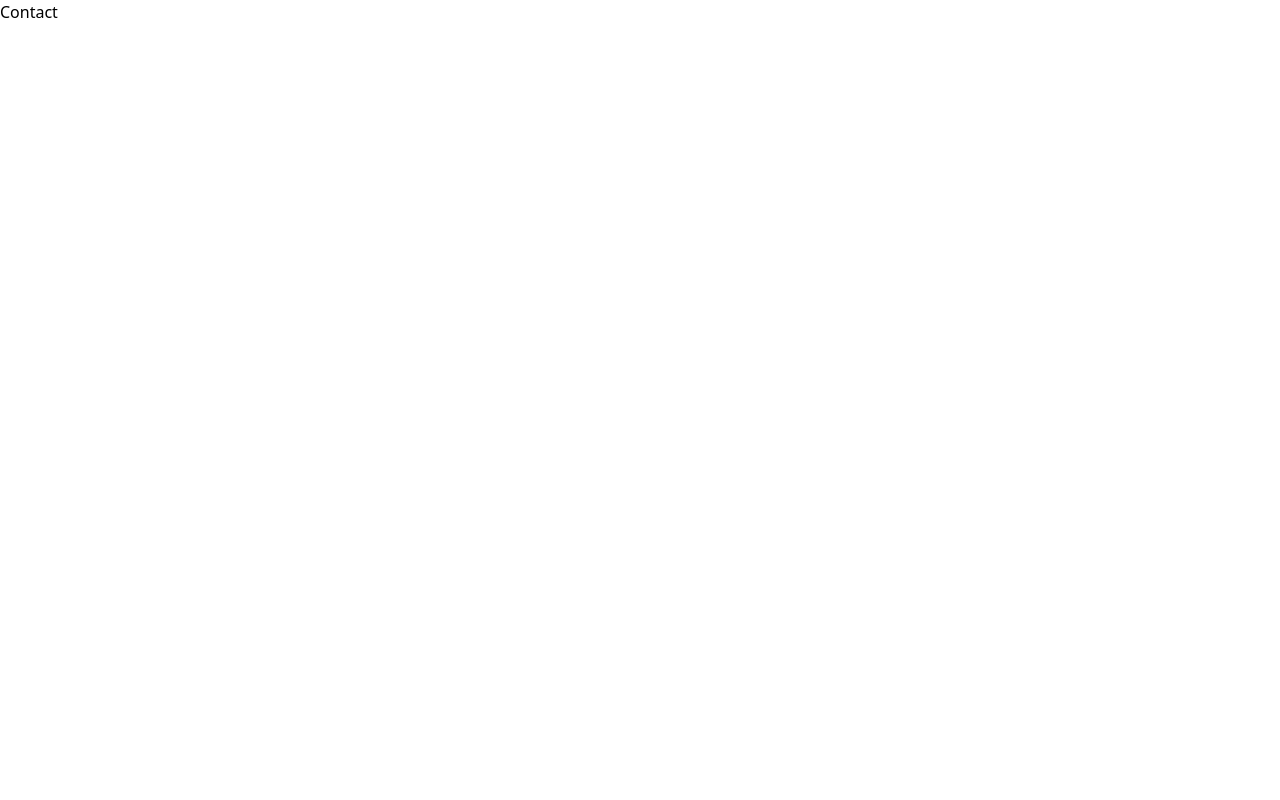
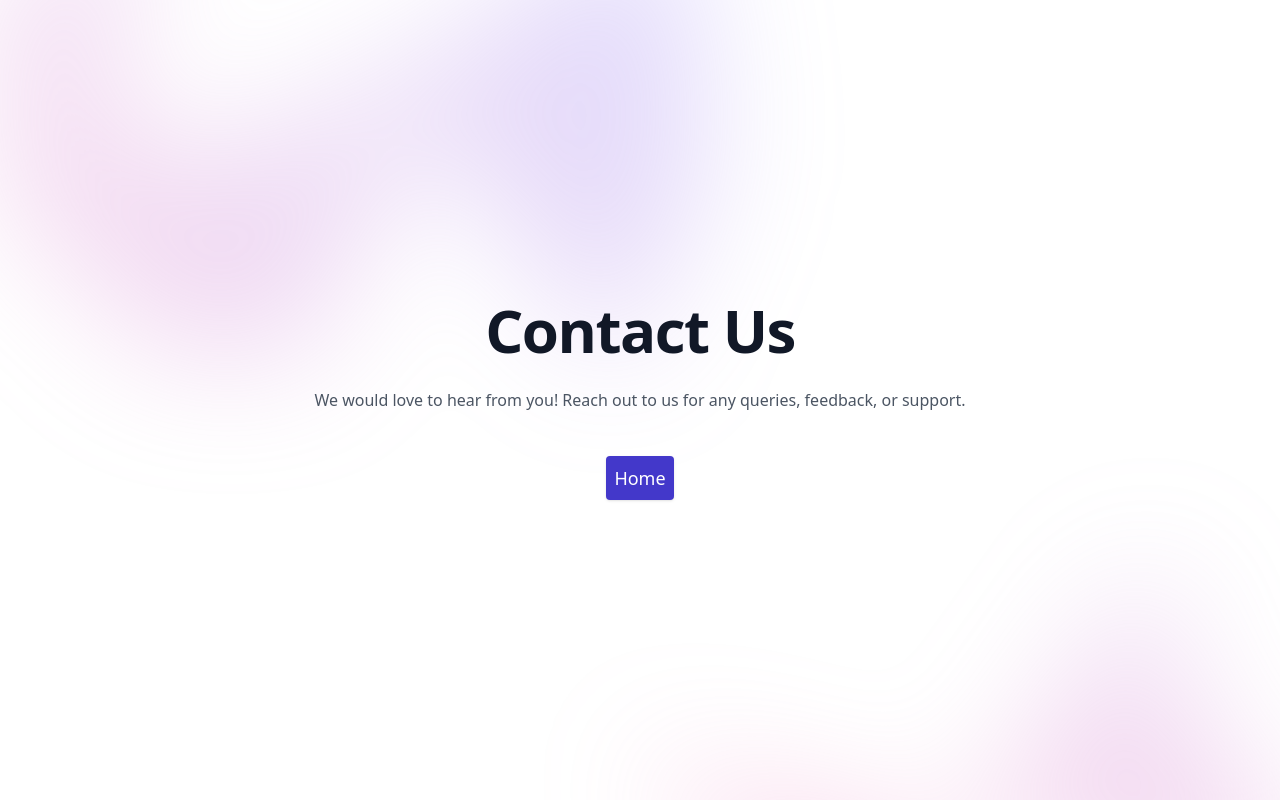
Before and after one commit to MoDev40/quiz-master, a React (Vite) app: page /contact in a window 1280 px wide. Shown: the top 800 px of the page. Built offline with nearby package versions, Linux system fonts and the light colour scheme.

Commit message:
updated with globalLayout

```diff
--- a/src/App.jsx
+++ b/src/App.jsx
@@ -1,18 +1,20 @@
-import { Route, Routes } from "react-router-dom"
-import Contact from "./components/Contact"
-import Home from "./components/Home"
-import Playground from "./components/Playground"
+import React from 'react';
+import { Route, Routes } from 'react-router-dom';
+import Contact from './components/Contact';
+import GlobalLayout from './components/GlobalLayout';
+import Home from './components/Home';
+import Playground from './components/Playground';
 
- function App() {
- return (
-  <>
-  <Routes>
-    <Route path="/" element={<Home />} />
-    <Route path="/contact" element={<Contact />} />
-    <Route path="/playground" element={<Playground />} />
-  </Routes>
-  </>
- )
- }
+function App() {
+  return (
+      <Routes>
+        <Route path="/" element={<GlobalLayout />}>
+          <Route index element={<Home />} />
+          <Route path="contact" element={<Contact />} />
+          <Route path="playground" element={<Playground />} />
+        </Route>
+      </Routes>
+  );
+}
 
- export default App
+export default App;
--- a/src/components/Contact.jsx
+++ b/src/components/Contact.jsx
@@ -1,9 +1,22 @@
-import React from 'react'
+import React from 'react';
+import { Link } from 'react-router-dom';
 
 function Contact() {
   return (
-    <div>Contact</div>
-  )
+    <div className="mx-auto max-w-2xl flex flex-col justify-center h-screen">
+      <div className="text-center">
+        <h1 className="text-4xl font-bold tracking-tight text-gray-900 sm:text-6xl">Contact Us</h1>
+        <p className="mt-6 text-md leading-8 text-gray-600">
+          We would love to hear from you! Reach out to us for any queries, feedback, or support.
+        </p>
+        <div className="mt-10 flex items-center justify-center gap-x-6">
+          <Link className="btn" to="/">
+            Home
+          </Link>
+        </div>
+      </div>
+    </div>
+  );
 }
 
-export default Contact
+export default Contact;
--- /dev/null
+++ b/src/components/GlobalLayout.jsx
@@ -0,0 +1,38 @@
+import React from 'react';
+import { Outlet } from 'react-router-dom';
+
+const GlobalLayout = () => {
+  return (
+    <div className="bg-white">
+      <div className="relative isolate px-6 lg:px-8 min-h-screen">
+        <div
+          className="absolute inset-x-0 -top-40 -z-10 transform-gpu overflow-hidden blur-3xl sm:-top-80"
+          aria-hidden="true"
+        >
+          <div
+            className="relative left-[calc(50%-11rem)] aspect-[1155/678] w-[36.125rem] -translate-x-1/2 rotate-[30deg] bg-gradient-to-tr from-[#ff80b5] to-[#9089fc] opacity-30 sm:left-[calc(50%-30rem)] sm:w-[72.1875rem]"
+            style={{
+              clipPath:
+                'polygon(74.1% 44.1%, 100% 61.6%, 97.5% 26.9%, 85.5% 0.1%, 80.7% 2%, 72.5% 32.5%, 60.2% 62.4%, 52.4% 68.1%, 47.5% 58.3%, 45.2% 34.5%, 27.5% 76.7%, 0.1% 64.9%, 17.9% 100%, 27.6% 76.8%, 76.1% 97.7%, 74.1% 44.1%)',
+            }}
+          />
+        </div>
+        <Outlet />
+        <div
+          className="absolute inset-x-0 top-[calc(100%-13rem)] -z-10 transform-gpu overflow-hidden blur-3xl sm:top-[calc(100%-30rem)]"
+          aria-hidden="true"
+        >
+          <div
+            className="relative left-[calc(50%+3rem)] aspect-[1155/678] w-[36.125rem] -translate-x-1/2 bg-gradient-to-tr from-[#ff80b5] to-[#9089fc] opacity-30 sm:left-[calc(50%+36rem)] sm:w-[72.1875rem]"
+            style={{
+              clipPath:
+                'polygon(74.1% 44.1%, 100% 61.6%, 97.5% 26.9%, 85.5% 0.1%, 80.7% 2%, 72.5% 32.5%, 60.2% 62.4%, 52.4% 68.1%, 47.5% 58.3%, 45.2% 34.5%, 27.5% 76.7%, 0.1% 64.9%, 17.9% 100%, 27.6% 76.8%, 76.1% 97.7%, 74.1% 44.1%)',
+            }}
+          />
+        </div>
+      </div>
+    </div>
+  );
+};
+
+export default GlobalLayout;
--- a/src/components/Home.jsx
+++ b/src/components/Home.jsx
@@ -1,61 +1,33 @@
-import React from 'react'
-import { Link } from 'react-router-dom'
+import React from 'react';
+import { Link } from 'react-router-dom';
 
 function Home() {
   return (
-    <div className="bg-white">
-      <div className="relative isolate px-6 lg:px-8">
-        <div
-          className="absolute inset-x-0 -top-40 -z-10 transform-gpu overflow-hidden blur-3xl sm:-top-80"
-          aria-hidden="true"
-        >
-          <div
-            className="relative left-[calc(50%-11rem)] aspect-[1155/678] w-[36.125rem] -translate-x-1/2 rotate-[30deg] bg-gradient-to-tr from-[#ff80b5] to-[#9089fc] opacity-30 sm:left-[calc(50%-30rem)] sm:w-[72.1875rem]"
-            style={{
-              clipPath:
-                'polygon(74.1% 44.1%, 100% 61.6%, 97.5% 26.9%, 85.5% 0.1%, 80.7% 2%, 72.5% 32.5%, 60.2% 62.4%, 52.4% 68.1%, 47.5% 58.3%, 45.2% 34.5%, 27.5% 76.7%, 0.1% 64.9%, 17.9% 100%, 27.6% 76.8%, 76.1% 97.7%, 74.1% 44.1%)',
-            }}
-          />
-        </div>
     <div className="mx-auto max-w-2xl flex flex-col justify-center h-screen">
       <div className="hidden sm:mb-8 sm:flex sm:justify-center">
         <div className="relative rounded-full px-3 py-1 text-sm leading-6 text-gray-600 ring-1 ring-gray-900/10 hover:ring-gray-900/20">
           Announcing our next round of funding.{' '}
-              <Link href='https://github.com/MoDev40' target='_blank' className="font-semibold text-indigo-600">
+          <Link to="https://github.com/MoDev40" target="_blank" className="font-semibold text-indigo-600">
             <span className="absolute inset-0" aria-hidden="true" />
             Read more <span aria-hidden="true">&rarr;</span>
           </Link>
         </div>
       </div>
       <div className="text-center">
-            <h1 className="text-4xl font-bold tracking-tight text-gray-900 sm:text-6xl">
-            Welcome to QuizMaster
-           </h1>
+        <h1 className="text-4xl font-bold tracking-tight text-gray-900 sm:text-6xl">Welcome to QuizMaster</h1>
         <p className="mt-6 text-md leading-8 text-gray-600">
-            Dive into the ultimate quiz experience with QuizMaster! Test your knowledge across various subjects, challenge your friends, and enhance your learning. Whether you're a trivia enthusiast or just looking for a fun way to learn, QuizMaster offers a seamless and engaging platform for all ages.
-            Join us today and start your journey towards becoming a quiz master!</p>
-            <div className="mt-10 flex items-center justify-center gap-x-6">
-            </div>
+          Dive into the ultimate quiz experience with QuizMaster! Test your knowledge across various subjects,
+          challenge your friends, and enhance your learning. Whether you're a trivia enthusiast or just looking for
+          a fun way to learn, QuizMaster offers a seamless and engaging platform for all ages. Join us today and
+          start your journey towards becoming a quiz master!
+        </p>
+        <div className="mt-10 flex items-center justify-center gap-x-6"></div>
       </div>
       <Link className="flex flex-col w-full" to="/playground">
         <button className="btn">Playground</button>
       </Link>
     </div>
-        <div
-          className="absolute inset-x-0 top-[calc(100%-13rem)] -z-10 transform-gpu overflow-hidden blur-3xl sm:top-[calc(100%-30rem)]"
-          aria-hidden="true"
-        >
-          <div
-            className="relative left-[calc(50%+3rem)] aspect-[1155/678] w-[36.125rem] -translate-x-1/2 bg-gradient-to-tr from-[#ff80b5] to-[#9089fc] opacity-30 sm:left-[calc(50%+36rem)] sm:w-[72.1875rem]"
-            style={{
-              clipPath:
-                'polygon(74.1% 44.1%, 100% 61.6%, 97.5% 26.9%, 85.5% 0.1%, 80.7% 2%, 72.5% 32.5%, 60.2% 62.4%, 52.4% 68.1%, 47.5% 58.3%, 45.2% 34.5%, 27.5% 76.7%, 0.1% 64.9%, 17.9% 100%, 27.6% 76.8%, 76.1% 97.7%, 74.1% 44.1%)',
-            }}
-          />
-        </div>
-      </div>
-    </div>
-  )
+  );
 }
 
-export default Home
+export default Home;
--- a/src/components/Playground.jsx
+++ b/src/components/Playground.jsx
@@ -1,7 +1,8 @@
+import { shuffle } from 'lodash';
 import React, { useState } from 'react';
 import toast from 'react-hot-toast';
 import SelectionForm from './SelectionForm';
-import { shuffle } from 'lodash';
+import { Link } from 'react-router-dom';
 
 const notify = (correct) => {
   correct ? toast.success('Correct!') : toast.error('Incorrect!');
@@ -28,8 +29,12 @@ function Playground() {
   };
 
   return (
-    questions.length > 0 ? (
+  <div className="mx-auto max-w-2xl flex flex-col justify-center h-screen">
+      <h1 className="text-4xl font-bold text-center tracking-tight text-gray-900 sm:text-6xl">Playground</h1>
+      {
+      questions.length > 0 ? (
       <div className='flex flex-col items-center container mx-auto py-10'>
+
         <div className='mb-6 text-center'>
           <h1 className='text-xl font-bold'>{sanitizeHtml(questions[i]?.question)}</h1>
           <p className='text-gray-600'>({i + 1}/{questions.length})</p>
@@ -46,9 +51,19 @@ function Playground() {
           ))}
         </div>
       </div>
-    ) : (
-      <SelectionForm setQuestions={setQuestions} />
-    )
+      ) : (
+        <SelectionForm setQuestions={setQuestions} />
+      )
+      }
+      <div className="mt-10 flex items-center justify-center gap-x-6">
+        <Link onClick={()=>{
+          setI(0)
+          setQuestions([])
+        }} className="underline" to="/">
+          Back to Home
+        </Link>
+      </div>
+    </div>
   );
 }
 
--- a/src/components/SelectionForm.jsx
+++ b/src/components/SelectionForm.jsx
@@ -61,7 +61,7 @@ function SelectionForm({ setQuestions }) {
           </button>
         </div>
       ) : (
-        <form className='flex flex-col space-y-4 bg-white p-6 rounded-lg shadow-lg' onSubmit={handleSelectedData}>
+        <form className='flex flex-col space-y-4 w-full p-6 rounded-lg shadow-lg' onSubmit={handleSelectedData}>
           <select required className='border border-indigo-500 focus:outline-none focus:border-indigo-600 rounded p-2' name="category" id="category">
             {categories.map(category => (
               <option key={category.id} value={category.id}>{category.name}</option>
```
Lines whose indentation alone changed are shown as unchanged.
